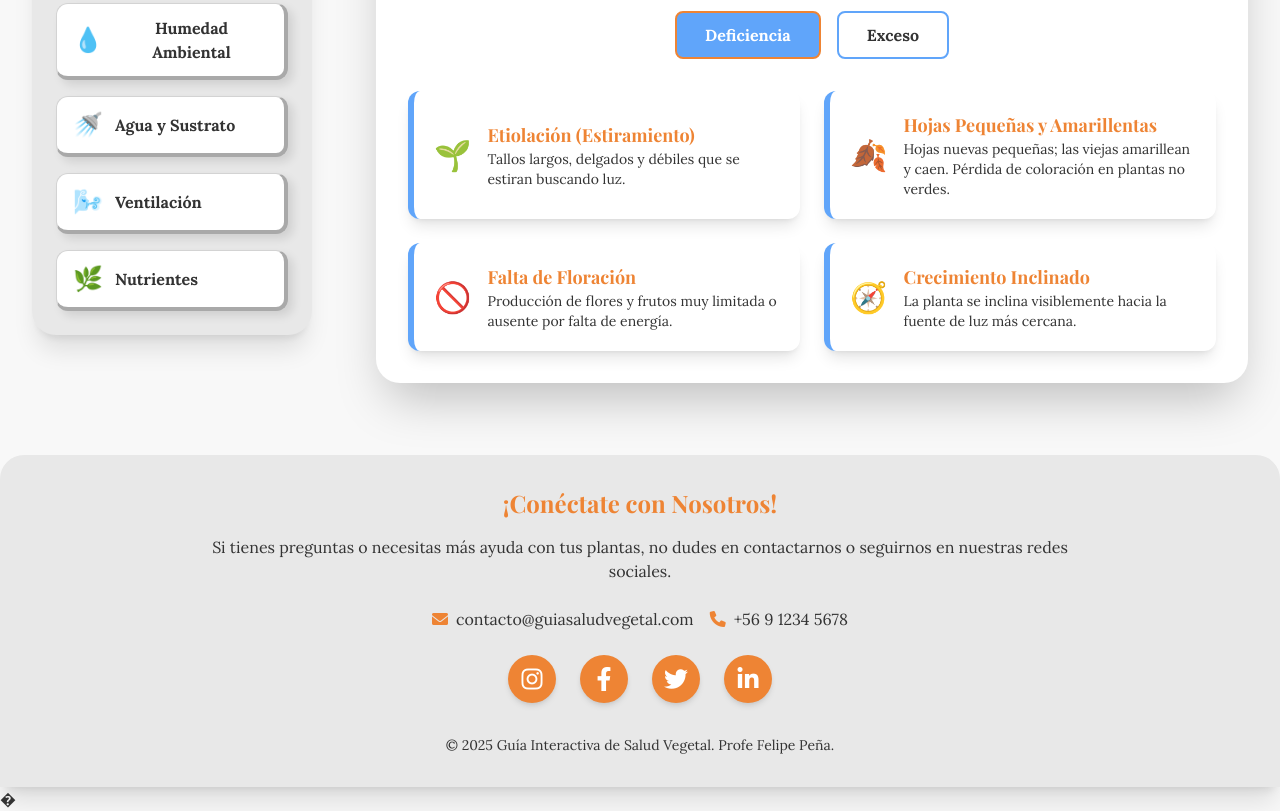
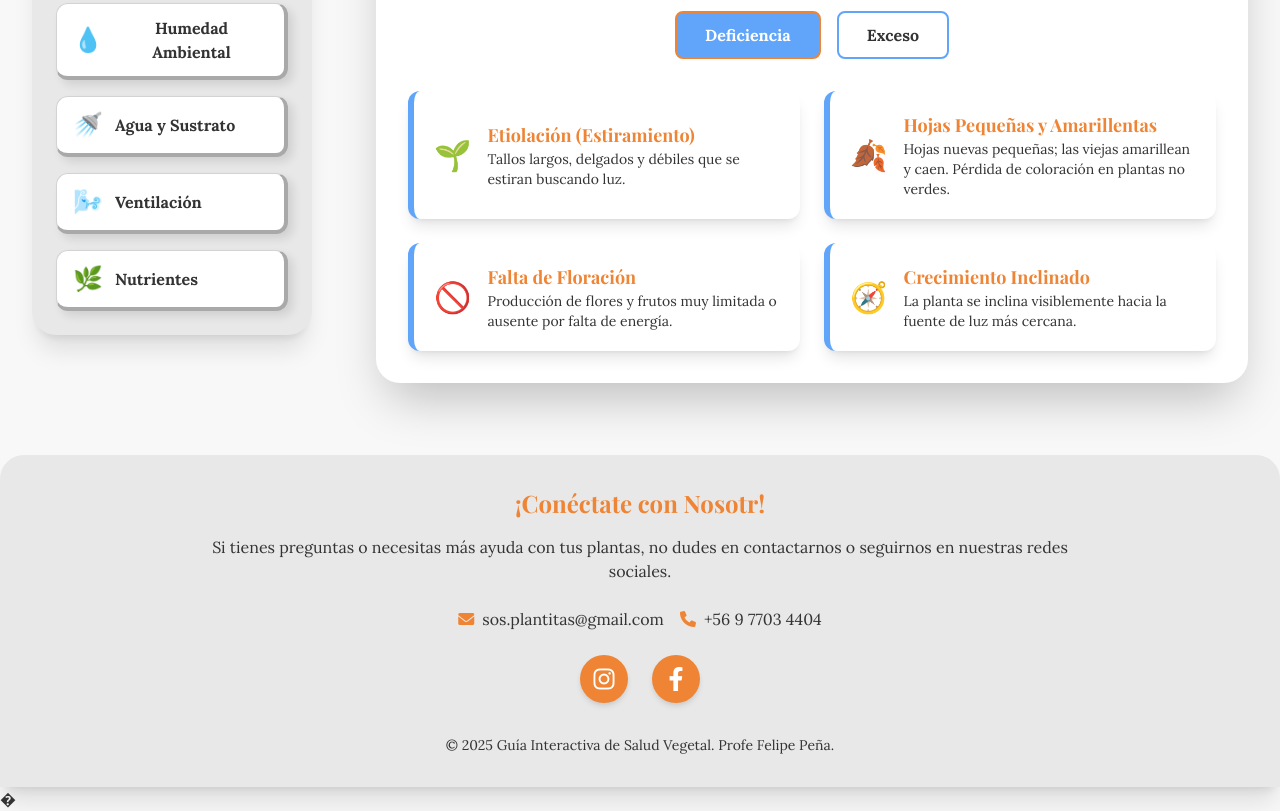
Before and after one commit to Rytfel/Plantitas, a plain HTML site: page index.html in a window 1280 px wide. Shown: the part 571-1382 px from the top of the page. Drawn offline with nearby package versions, Linux system fonts and the light colour scheme.

Commit message:
Update index.html

```diff
--- a/index.html
+++ b/index.html
@@ -133,7 +133,7 @@
         /* Header background container for custom image */
         .header-background-container {
             min-height: 250px;
-            background-image: url('https://images.pexels.com/photos/29680895/pexels-photo-29680895.jpeg'); /* Nueva imagen de fondo pastel */
+            background-image: url('https://images.pexels.com/photos/29680895/pexels-photo-29680895.jpeg');
             background-size: cover;
             background-position: center;
             display: flex;
@@ -255,34 +255,28 @@
     <!-- Footer with Contact Info and Social Media Links -->
     <footer class="bg-[var(--color-sidebar-bg)] mt-10 p-8 rounded-t-3xl shadow-xl text-center">
         <div class="max-w-4xl mx-auto">
-            <h3 class="text-2xl font-bold text-[var(--color-primary-accent)] mb-4">¡Conéctate con Nosotros!</h3>
+            <h3 class="text-2xl font-bold text-[var(--color-primary-accent)] mb-4">¡Conéctate con Nosotr!</h3>
             <p class="text-[var(--color-text-main)] mb-6">Si tienes preguntas o necesitas más ayuda con tus plantas, no dudes en contactarnos o seguirnos en nuestras redes sociales.</p>
 
             <div class="flex flex-col md:flex-row justify-center items-center gap-4 mb-6">
                 <p class="text-[var(--color-text-main)] flex items-center gap-2">
                     <i class="fas fa-envelope text-[var(--color-primary-accent)]"></i>
-                    <span>contacto@guiasaludvegetal.com</span>
+                    <span>sos.plantitas@gmail.com</span>
                 </p>
                 <p class="text-[var(--color-text-main)] flex items-center gap-2">
                     <i class="fas fa-phone text-[var(--color-primary-accent)]"></i>
-                    <span>+56 9 1234 5678</span>
+                    <span>+56 9 7703 4404</span>
                 </p>
             </div>
 
             <div class="flex justify-center gap-6">
-                <a href="https://www.instagram.com/tu_usuario_instagram" target="_blank" class="social-button" aria-label="Instagram">
+                <a href="https://www.instagram.com/mr.floema/" target="_blank" class="social-button" aria-label="Instagram">
                     <i class="fab fa-instagram"></i>
                 </a>
-                <a href="https://www.facebook.com/tu_usuario_facebook" target="_blank" class="social-button" aria-label="Facebook">
+                <a href="https://www.facebook.com/profile.php?id=61557991970834" target="_blank" class="social-button" aria-label="Facebook">
                     <i class="fab fa-facebook-f"></i>
                 </a>
-                <a href="https://www.twitter.com/tu_usuario_twitter" target="_blank" class="social-button" aria-label="Twitter">
-                    <i class="fab fa-twitter"></i>
-                </a>
-                <a href="https://www.linkedin.com/in/tu_usuario_linkedin" target="_blank" class="social-button" aria-label="LinkedIn">
-                    <i class="fab fa-linkedin-in"></i>
-                </a>
-            </div>
+                    </div>
             <p class="text-sm text-[var(--color-text-main)] mt-8">&copy; 2025 Guía Interactiva de Salud Vegetal. Profe Felipe Peña.</p>
         </div>
     </footer>
```
